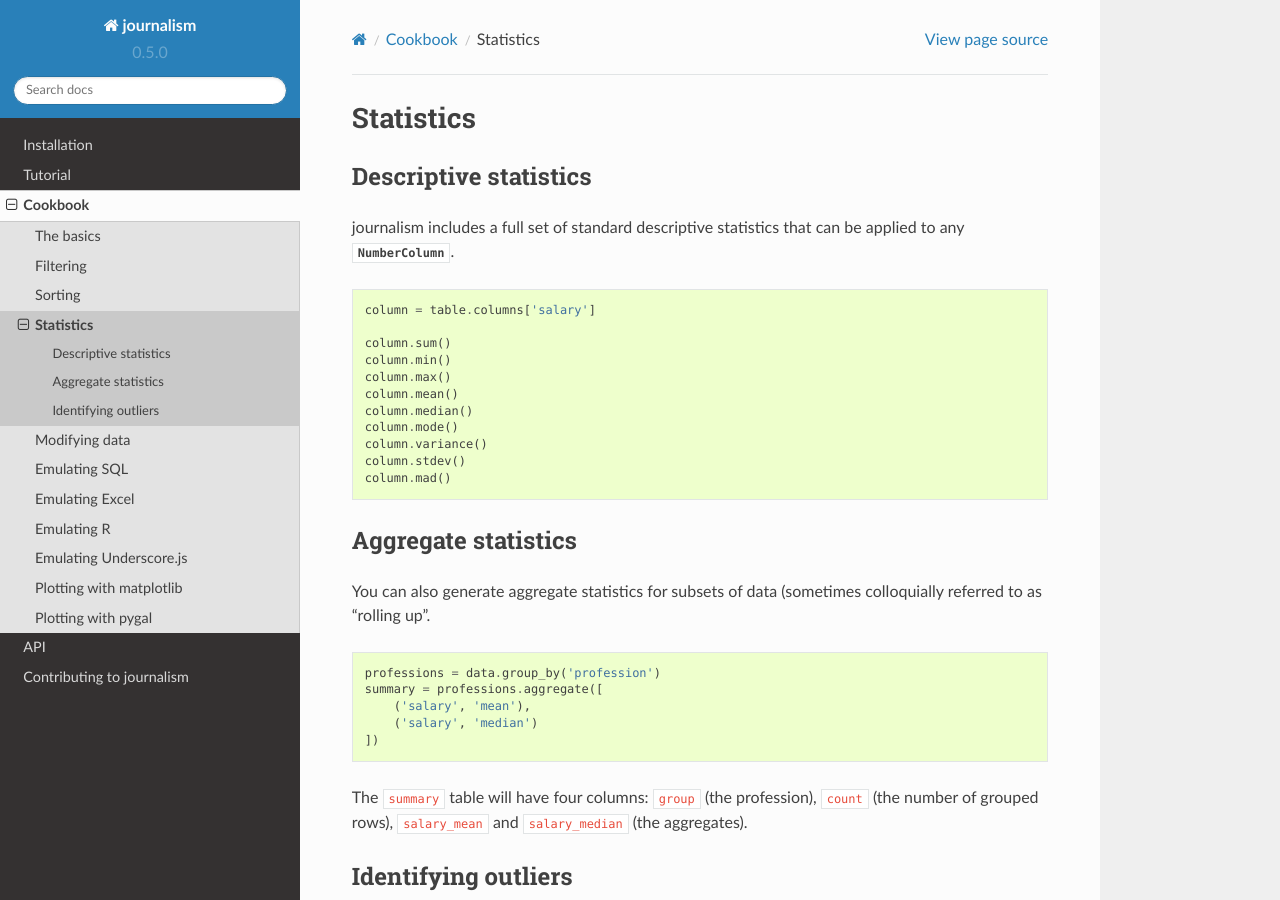
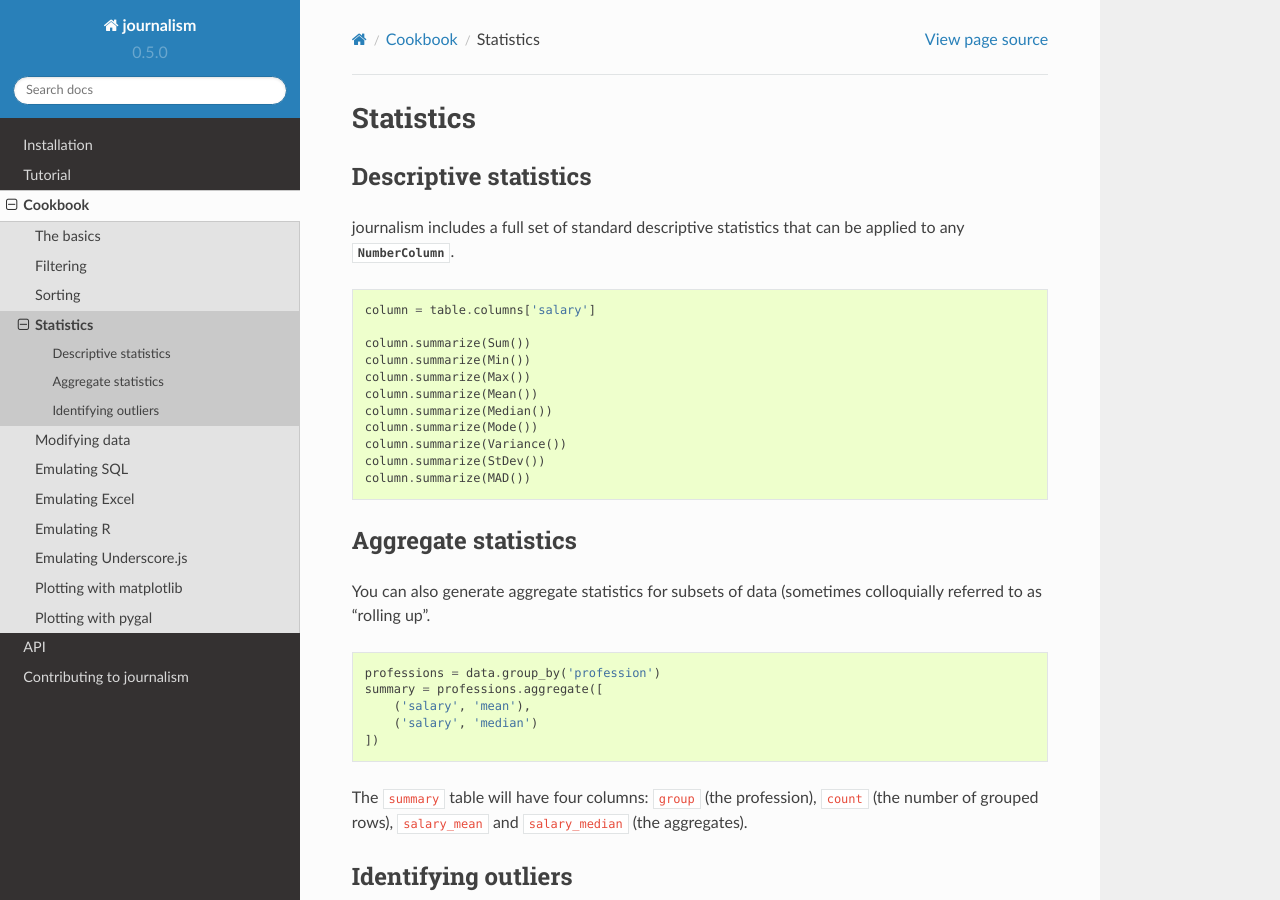
Before and after one commit to wireservice/agate, a Sphinx documentation site: the page built from docs/cookbook/statistics.rst, in a window 1280 px wide and 900 px high. Built offline with Sphinx 7.4.7 and the Read the Docs theme 2.0.0, drawn with Linux system fonts in a browser that asks for light colours.

Commit message:
Update cookbook for computations. Closes #158.

```diff
--- a/docs/cookbook/statistics.rst
+++ b/docs/cookbook/statistics.rst
@@ -11,15 +11,15 @@
 
     column = table.columns['salary']
 
-    column.sum()
-    column.min()
-    column.max()
-    column.mean()
-    column.median()
-    column.mode()
-    column.variance()
-    column.stdev()
-    column.mad()
+    column.summarize(Sum())
+    column.summarize(Min())
+    column.summarize(Max())
+    column.summarize(Mean())
+    column.summarize(Median())
+    column.summarize(Mode())
+    column.summarize(Variance())
+    column.summarize(StDev())
+    column.summarize(MAD())
 
 Aggregate statistics
 ====================
```
Also changed, not shown: docs/cookbook/excel.rst (+67 -54 lines), docs/cookbook/modifying.rst (+9 -5 lines).
